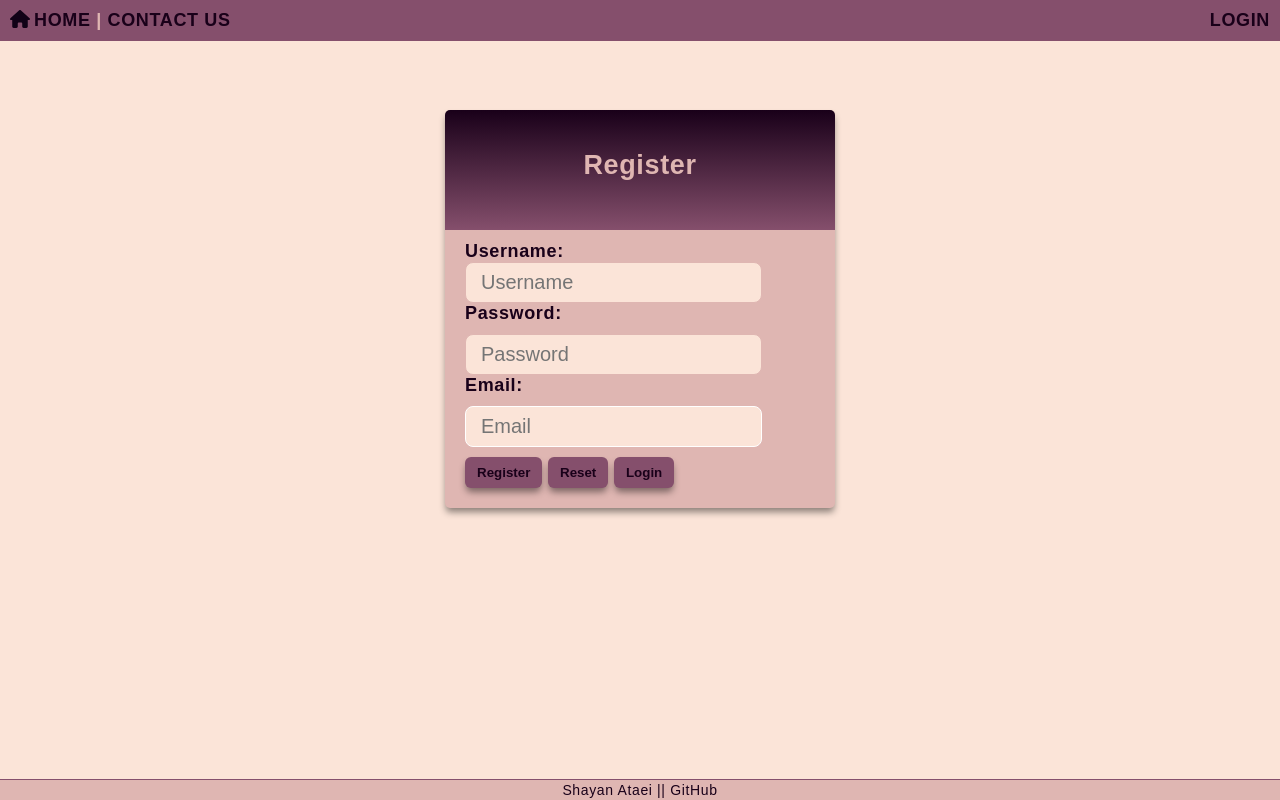
After one commit to shayan-ataei/home-page, a Django app: page /register in a window 1280 px wide. The commit adds this page. Run offline with Django 5.2, Linux system fonts and the light colour scheme.

Commit message:
optimize step 3: (add login-logout-register users), urls

```diff
--- a/account/templates/logout.html
+++ b/account/templates/logout.html
@@ -1,12 +1,15 @@
 {% extends "base.html" %}
+
 {% load static %}
 
 
 {% block content %}
+<section>
     <div class="mycard">
         <h1>Logout</h1>
         <ul>
-            <a href="../"><li>Back</li></a>
+            <a href="{% url 'account:home' %}"><li>Back</li></a>
         </ul>
     </div>
+</section>
 {% endblock content %}
--- /dev/null
+++ b/account/templates/register.html
@@ -0,0 +1,30 @@
+{% extends "base.html" %}
+
+{% load static %}
+
+
+{% block content %}
+<section>
+    <div class="mycard">
+        <h1>Register</h1>
+        <form action="{% url 'account:register' %}" method="post">
+            {% csrf_token %}
+            <div>
+                <label for="username">Username: </label>
+                <input class="username-inpt" type="text" name="username" id="username" placeholder="Username">
+            </div>
+            <div>
+                <label for="password">Password: </label>
+                <input class="password-inpt" name="password" type="password" id="password" placeholder="Password">
+            </div>
+            <div>
+                <label for="email">Email: </label>
+                <input class="email-inpt" name="email" type="email" id="email" placeholder="Email">
+            </div>
+            <!-- <input type="submit" value="Login"> -->
+            <button class="submit-btn" type="submit">Register</button>
+            <button class="reset-btn" type="reset">Reset</button>
+            <button class="login-btn"><a href="{% url 'account:login' %}">Login</a></button>
+        </form>
+</section>
+{% endblock content %}
--- a/account/urls.py
+++ b/account/urls.py
@@ -1,4 +1,5 @@
 from django.urls import path
+from . import views
 from . import views
 
 
@@ -7,10 +8,14 @@ app_name='account'
 
 
 urlpatterns = [
-    path('', views.account_index, name='account_index'),
-    path("login/", views.login, name="login"),
-    path("logout/", views.logout, name="logout"),
+    path('', views.home, name='home'),
+    path('profile/', views.account_index, name='account_index'),
+    path('cta/', views.contact_us, name="contact_us"),
+    path('users/', views.getuser, name="get_user"),
+    path("login/", views._login, name="login"),
+    path('register', views.register, name="register"),
+    path("logout/", views._logout, name="logout"),
     # path("getuser/<int:id_user>", views.getuser, name="getuser"),
     # path("getuser/<str:username>", views.getuser_by_username, name="getuser_by_username"),
-    # path('home/', views.account_index, name='account_index'),
+
 ]
--- a/account/views.py
+++ b/account/views.py
@@ -1,6 +1,7 @@
-from django.shortcuts import render
+from django.shortcuts import render, redirect
 from django.http import HttpResponse
-
+from django.contrib.auth import login, logout, authenticate
+from django.contrib.auth.models import User
 
 
 def home(req):
@@ -13,21 +14,57 @@ def contact_us(req):
     return render(req, template)
 
 
-
 def account_index(req):
     template="account_index.html"
     return render(req, template)
 
 
-def login(req):
-    template="login.html"
+def _login(req):
+    if req.method == "POST":
+        username = req.POST.get("username", False)
+        password = req.POST.get("password", False)
+        if False not in [username, password]:
+            if req.user.is_authenticated:
+                return redirect("/account")
+            user = authenticate(req, username=username, password=password)
+            if user:
+                login(request=req, user=user)
+                return redirect("/")
+        return render(req, "login.html")
+    else:
+        if req.user.is_authenticated:
+            return redirect("/account")
+        template="login.html"
+        return render(req, template)
+
+
+def _logout(req):
+    logout(req)
+    # return redirect("/account/login")
+    template="home.html"
     return render(req, template)
 
 
-def logout(req):
-    template="logout.html"
-    return render(req, template)
+def register(req):
+    if req.method == "POST":
+        username = req.POST.get("username", False)
+        password = req.POST.get("password", False)
+        email = req.POST.get("email", False)
+        if False not in [username, password, email]:
+            user = User.objects.create_user(username, email, password)
+            user.save()
+        template="login.html"
+        return render(req, template)
+    else:
+        template="register.html"
+        return render(req, template)
 
+
+
+def getuser(req):
+    user = User.objects.all()
+    template="get_user.html"
+    return render(req, template, {"getUser": user})
 
 # def getuser(req, id_user=None):
 #     return HttpResponse("getuser" + str(id_user))
--- a/product/templates/list_product.html
+++ b/product/templates/list_product.html
@@ -1,12 +1,15 @@
 {% extends "base.html" %}
+
 {% load static %}
 
 
 {% block content %}
+<section>
     <div class="mycard">
         <h1>List Product</h1>
         <ul>
-            <a href="../"><li>Back</li></a>
+            <a href="{% url 'product:product_index' %}"><li>Back</li></a>
         </ul>
     </div>
+</section>
 {% endblock content %}
--- a/product/urls.py
+++ b/product/urls.py
@@ -8,7 +8,7 @@ app_name='product'
 
 urlpatterns = [
     # path('', views.index_product, name='home'),
-    path("", views.product_index, name="product_index"),
-    path("get_product/", views.get_product, name="get_product"),
-    path("list_product/", views.list_product, name="list_product"),
+    path("product", views.product_index, name="product_index"),
+    path("product/get/", views.get_product, name="get_product"),
+    path("product/list/", views.list_product, name="list_product"),
 ]
--- a/static/css/style.css
+++ b/static/css/style.css
@@ -18,23 +18,43 @@
     --li-box-shadow: rgba(0, 0, 0, 0.447);
 }
 
-.topnav {
+.topnav-l {
   background-color: var(--topnav-back);
   position: fixed;
   top: 0;
+  left: 0;
   right: 0;
-  left: 0;
   height: 21px;
   color: var(--topnav-space);
   padding: 10px;
 }
 
-.topnav a:link, .topnav a:visited  {
+.topnav-l a:link, .topnav-l a:visited  {
   text-decoration: none;
   color: var(--topnav-text);
 }
 
-.topnav a:hover, .topnav a:active, .home-color {
+.topnav-l a:hover, .topnav-l a:active, .home-color {
+  text-decoration: none;
+  filter: brightness(0) saturate(100%) invert(100%) sepia(96%) saturate(2%) hue-rotate(331deg) brightness(105%) contrast(101%);
+}
+
+.topnav-r {
+  background-color: var(--topnav-back);
+  position: fixed;
+  top: 0;
+  right: 0;
+  height: 21px;
+  color: var(--topnav-space);
+  padding: 10px;
+}
+
+.topnav-r a:link, .topnav-r a:visited  {
+  text-decoration: none;
+  color: var(--topnav-text);
+}
+
+.topnav-r a:hover, .topnav-r a:active, .home-color {
   text-decoration: none;
   filter: brightness(0) saturate(100%) invert(100%) sepia(96%) saturate(2%) hue-rotate(331deg) brightness(105%) contrast(101%);
 }
@@ -113,6 +133,72 @@
   filter: brightness(0) saturate(100%) invert(2%) sepia(38%) saturate(7500%) hue-rotate(276deg) brightness(99%) contrast(101%);
 }
 
+.username-inpt {
+  font-size: 20px;
+  background-color: var(--primary);
+  border-width: 1px;
+  border-style: solid;
+  border-color: var(--mycard-text);
+  padding-top: 8px;
+  padding-bottom: 8px;
+  padding-left: 15px;
+  padding-right: 15px;
+  border-radius: 8px;
+  margin-bottom: 0;
+}
+
+.password-inpt {
+  font-size: 20px;
+  background-color: var(--primary);
+  border-width: 1px;
+  border-style: solid;
+  border-color: var(--mycard-text);
+  padding-top: 8px;
+  padding-bottom: 8px;
+  padding-left: 15px;
+  padding-right: 15px;
+  border-radius: 8px;
+  margin-top: 10px;
+  margin-bottom: 0;
+}
+
+.email-inpt {
+  font-size: 20px;
+  background-color: var(--primary);
+  border-width: 1px;
+  border-style: solid;
+  border-color: var(--white);
+  padding-top: 8px;
+  padding-bottom: 8px;
+  padding-left: 15px;
+  padding-right: 15px;
+  border-radius: 8px;
+  margin-top: 10px;
+  margin-bottom: 0;
+}
+
+.submit-btn, .reset-btn, .login-btn, .register-btn {
+  background-color: var(--footer-line);
+  color: var(--topnav-text);
+  box-shadow: 0 5px 7px -1px var(--mycard-box-shadow);
+  font-weight: bold;
+  border: none;
+  padding-top: 8px;
+  padding-bottom: 8px;
+  padding-left: 12px;
+  padding-right: 12px;
+  border-radius: 6px;
+  margin-top: 10px;
+}
+
+
+
+
+
+
+
+
+
 @media (max-width: 768px) {
   .header > .container {
     display: flex;
--- a/templates/base.html
+++ b/templates/base.html
@@ -7,28 +7,36 @@
         <meta name="viewport" content="width=device-width, initial-scale=1.0">
         <link rel="stylesheet" href="{% static '/css/general.css' %}">
         <link rel="stylesheet" href="{% static '/css/style.css' %}">
-        <title>HOME</title>
+        <title>Shayan</title>
     </head>
 
     <body>
-        <div class="topnav">
-            <a href="/"><button class="home-button">
+        <div class="topnav-l">
+            <a href="{% url 'account:home' %}"><button class="home-button">
                 <img class="home-color" src="{% static 'icons/home.svg' %}"/>
             </button>HOME</a> |
-            <a href="/account">ACCOUNT</a> |
-            <a href="/product">PRODUCT</a> |
-            <a href="/contact_us">CONTACT US</a>
+            <a href="{% url 'account:contact_us' %}">CONTACT US</a>
+        </div>
+        <div class="topnav-r">
+            {% if not request.user.is_authenticated %}
+                <a href="{% url 'account:login' %}">LOGIN</a>
+            {% else %}
+                <a href="{% url 'account:account_index' %}">Hi {{ request.user | title}}</a> |
+                <a href="{% url 'account:logout' %}">LOGOUT</a>
+                <!-- <a href="/account">ACCOUNT</a> |
+                <a href="/product">PRODUCT</a> | -->
+            {% endif %}
         </div>
 
         {% block content %}
         {% endblock content %}
 
         <footer class="footer">
-                <p class="footer-p">Shayan Ataei ||
-                    <a class="footer-a" href="https://github.com/shayan-ataei/home-page" target="_blank">
-                        GitHub
-                    </a>
-                </p>
+            <p class="footer-p">Shayan Ataei ||
+                <a class="footer-a" href="https://github.com/shayan-ataei/home-page" target="_blank">
+                    GitHub
+                </a>
+            </p>
         </footer>
     </body>
 
```
Also changed, not shown: account/templates/account_index.html (+11 -4 lines), account/templates/get_user.html (added, +18 -0 lines), account/templates/login.html (+20 -3 lines), home-page/dev_urls.py (+2 -5 lines), product/templates/get_product.html (+5 -2 lines), product/templates/product_index.html (+5 -3 lines), templates/contact_us.html (+3 -4 lines), templates/home.html (+16 -3 lines).
